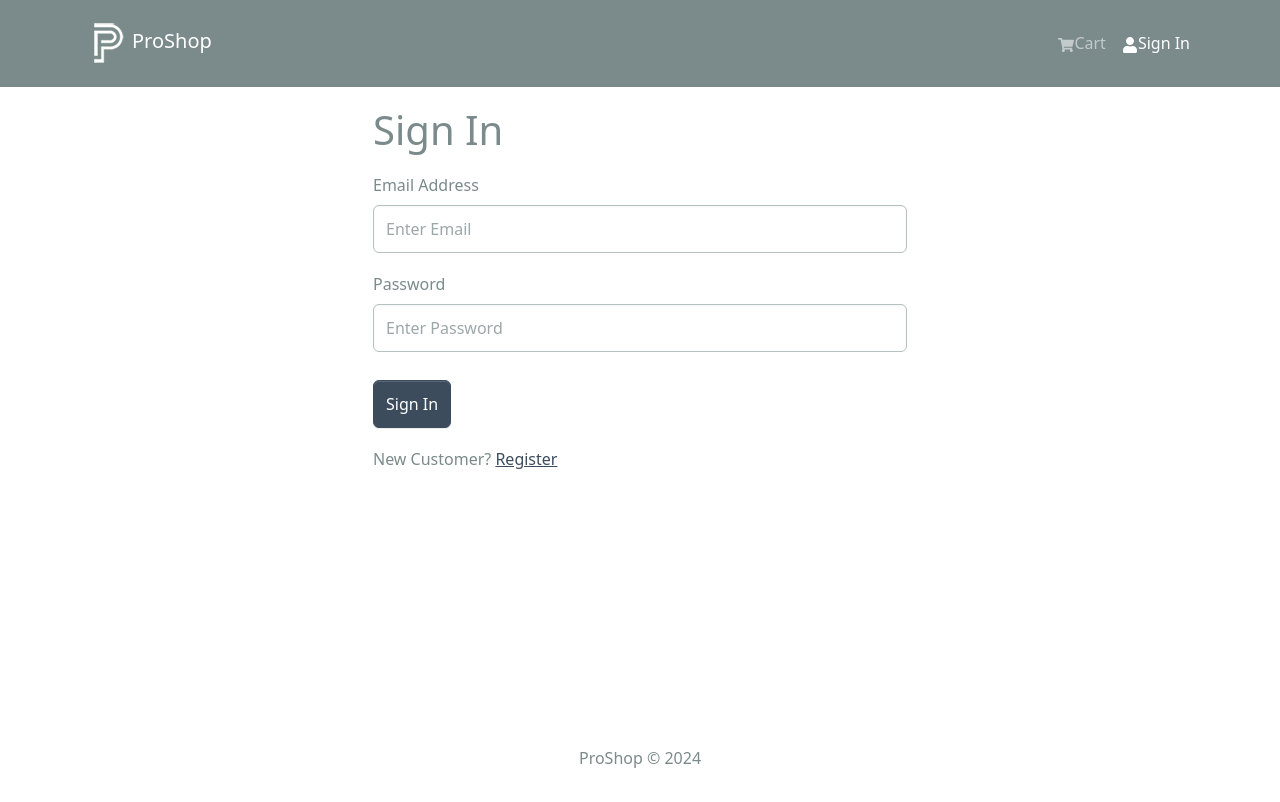
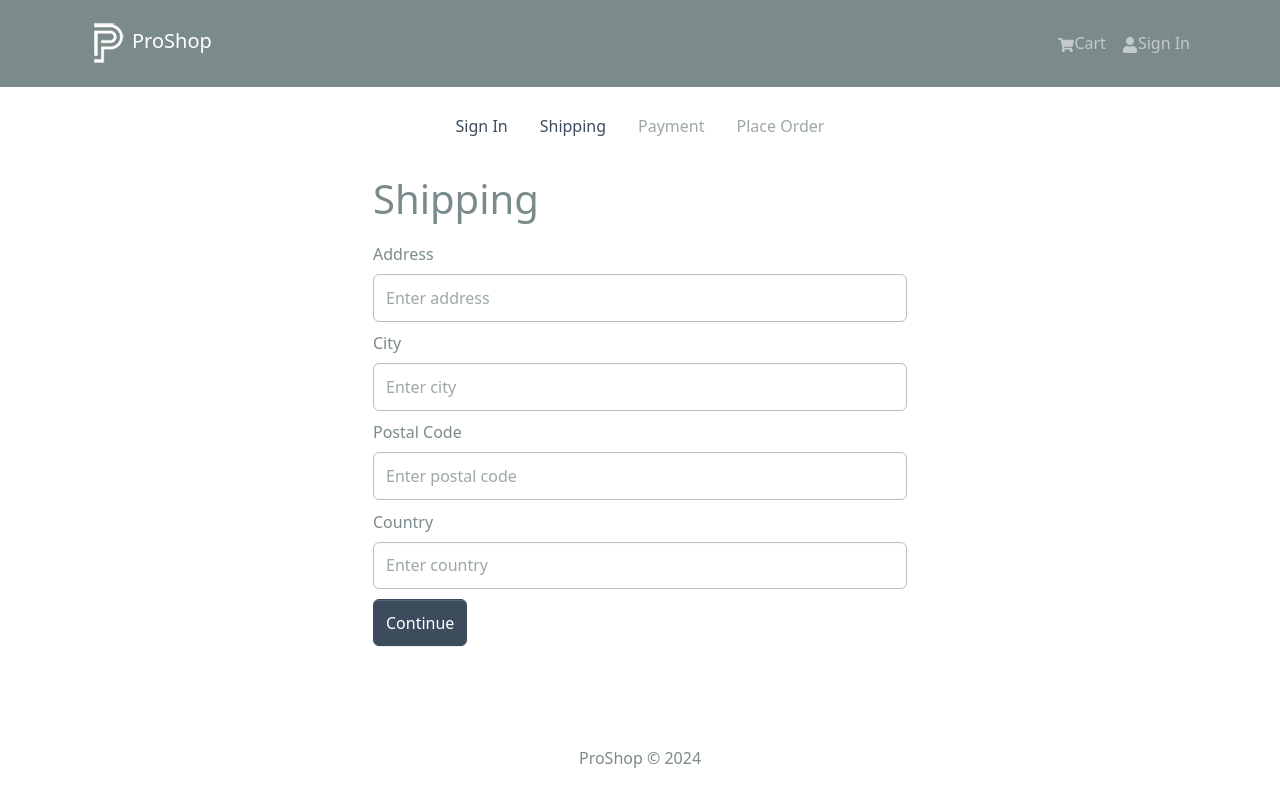
Before and after one commit to Nivedit1234/proshop, a React (Create React App) app in the folder frontend/: page /shipping in a window 1280 px wide. Before the commit this address led to /login. Shown: the top 802 px of the page. Built offline with nearby package versions, Linux system fonts and the light colour scheme.

Commit message:
PaymentScreen set up done

```diff
--- /dev/null
+++ b/frontend/src/components/CheckoutSteps.jsx
@@ -0,0 +1,51 @@
+import React from 'react';
+import { Nav } from 'react-bootstrap';
+import { LinkContainer } from 'react-router-bootstrap';
+
+const CheckoutSteps = ({ step1, step2, step3, step4 }) => {
+  return (
+    <Nav className='justify-content-center mb-4'>
+      <Nav.Item>
+        {step1 ? (
+          <LinkContainer to='/login'>
+            <Nav.Link>Sign In</Nav.Link>
+          </LinkContainer>
+        ) : (
+          <Nav.Link disabled>Sign In</Nav.Link>
+        )}
+      </Nav.Item>
+
+      <Nav.Item>
+        {step2 ? (
+          <LinkContainer to='/shipping'>
+            <Nav.Link>Shipping</Nav.Link>
+          </LinkContainer>
+        ) : (
+          <Nav.Link disabled>Shipping</Nav.Link>
+        )}
+      </Nav.Item>
+
+      <Nav.Item>
+        {step3 ? (
+          <LinkContainer to='/payment'>
+            <Nav.Link>Payment</Nav.Link>
+          </LinkContainer>
+        ) : (
+          <Nav.Link disabled>Payment</Nav.Link>
+        )}
+      </Nav.Item>
+
+      <Nav.Item>
+        {step4 ? (
+          <LinkContainer to='/placeorder'>
+            <Nav.Link>Place Order</Nav.Link>
+          </LinkContainer>
+        ) : (
+          <Nav.Link disabled>Place Order</Nav.Link>
+        )}
+      </Nav.Item>
+    </Nav>
+  );
+};
+
+export default CheckoutSteps;
--- a/frontend/src/index.js
+++ b/frontend/src/index.js
@@ -20,6 +20,7 @@ import LoginScreen from './screens/LoginScreen.jsx';
 import RegisterScreen from './screens/Register.jsx';
 import ShippingScreen from './screens/ShippingScreen.jsx';
 import PrivateRoute from './components/PrivateRoute.jsx';
+import PaymentScreen from './screens/PaymentScreen.jsx';
 const router = createBrowserRouter(
   createRoutesFromElements(
     <Route path='/' element={<App />}>
@@ -29,11 +30,15 @@ const router = createBrowserRouter(
       <Route path='/login' element={<LoginScreen />} />
       <Route path='/register' element={<RegisterScreen />} />
       <Route path='/shipping' element={<ShippingScreen />} />
-      {/* <Route path='' element={<PrivateRoute />}>
+      {/* <Route path='/payment' element={<PaymentScreen />} /> */}
+
+      {/* <Route path='/shipping' element={<PrivateRoute />}>
+        <Route index='true' element={<ShippingScreen />} />  ===> not working by this method
+        <Route index='true' element={<PaymentScreen />} />
+      </Route> */}
+      <Route path='' element={<PrivateRoute />}>
         <Route path='/shipping' element={<ShippingScreen />} />
-      </Route> */}
-      <Route path='/shipping' element={<PrivateRoute />}>
-        <Route index='true' element={<ShippingScreen />} />
+        <Route path='/payment' element={<PaymentScreen />} />
       </Route>
     </Route>
   )
--- /dev/null
+++ b/frontend/src/screens/PaymentScreen.jsx
@@ -0,0 +1,61 @@
+import { useState, useEffect } from 'react';
+import { Form, Button, Col } from 'react-bootstrap';
+import { useNavigate } from 'react-router-dom';
+import { useDispatch, useSelector } from 'react-redux';
+import FormContainer from '../components/FormContainer';
+import CheckoutSteps from '../components/CheckoutSteps';
+import { savePaymentMethod } from '../slices/cartSlice';
+import React from 'react'
+
+const PaymentScreen = () => {
+  const navigate = useNavigate();
+  const cart = useSelector((state) => state.cart);
+  const { shippingAddress } = cart;
+
+  useEffect(() => {
+    if (!shippingAddress.address) {
+      navigate('/shipping');
+    }
+  }, [navigate, shippingAddress]);
+  //useEffect is used here to check whether shipping address has been provided or not
+
+  const [paymentMethod, setPaymentMethod] = useState('PayPal');
+
+  const dispatch = useDispatch();
+
+  const submitHandler = (e) => {
+    e.preventDefault();
+    dispatch(savePaymentMethod(paymentMethod));
+    navigate('/placeorder');
+  };
+
+  return (
+    <FormContainer>
+      <CheckoutSteps step1 step2 step3 />
+      <h1>Payment Method</h1>
+      <Form onSubmit={submitHandler}>
+        <Form.Group>
+          <Form.Label as='legend'>Select Method</Form.Label>
+          <Col>
+            <Form.Check
+              className='my-2'
+              type='radio'
+              label='PayPal or Credit Card'
+              id='PayPal'
+              name='paymentMethod'
+              value='PayPal'
+              checked
+              onChange={(e) => setPaymentMethod(e.target.value)}
+            ></Form.Check>
+          </Col>
+        </Form.Group>
+
+        <Button type='submit' variant='primary'>
+          Continue
+        </Button>
+      </Form>
+    </FormContainer>
+  );
+};
+
+export default PaymentScreen;
--- a/frontend/src/screens/ShippingScreen.jsx
+++ b/frontend/src/screens/ShippingScreen.jsx
@@ -4,6 +4,7 @@ import { useDispatch, useSelector } from 'react-redux';
 import { useNavigate } from 'react-router-dom';
 import FormContainer from '../components/FormContainer';
 import { saveShippingAddress } from '../slices/cartSlice';
+import CheckoutSteps from '../components/CheckoutSteps';
 
 const ShippingScreen = () => {
   const cart = useSelector((state) => state.cart);
@@ -32,6 +33,7 @@ const [country, setCountry] = useState(shippingAddress?.country || '');
 
   return (
     <FormContainer>
+      <CheckoutSteps step1 step2 />
       <h1>Shipping</h1>
       <Form onSubmit={submitHandler}>
         <Form.Group className='my-2' controlId='address'>
--- a/frontend/src/slices/cartSlice.js
+++ b/frontend/src/slices/cartSlice.js
@@ -54,9 +54,17 @@ const cartSlice = createSlice({
       state.shippingAddress = action.payload;
       return updateCart(state);
     },
+    savePaymentMethod: (state, action) => {
+      state.paymentMethod = action.payload;
+      return updateCart(state);
+    },
   },
 });
 
-export const { addToCart, removeFromCart, saveShippingAddress } =
-  cartSlice.actions;
+export const {
+  addToCart,
+  removeFromCart,
+  saveShippingAddress,
+  savePaymentMethod,
+} = cartSlice.actions;
 export default cartSlice.reducer;
```
